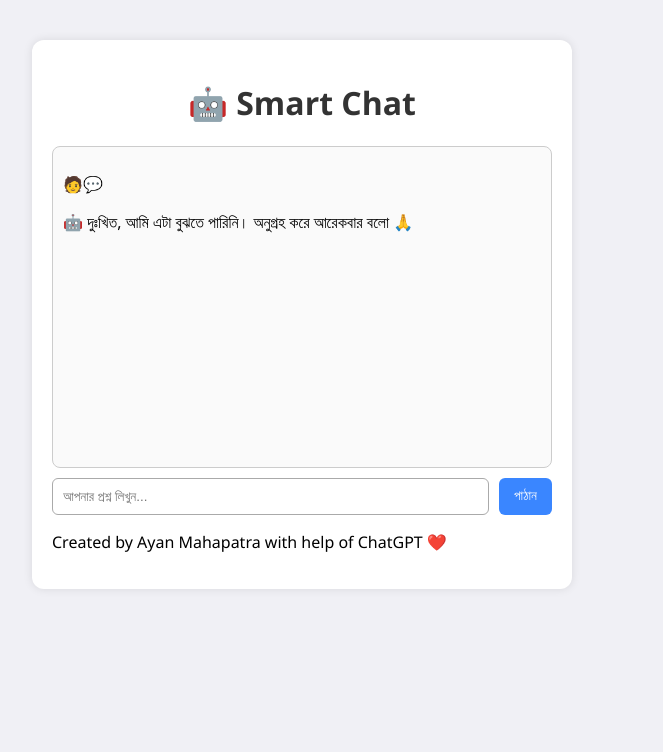
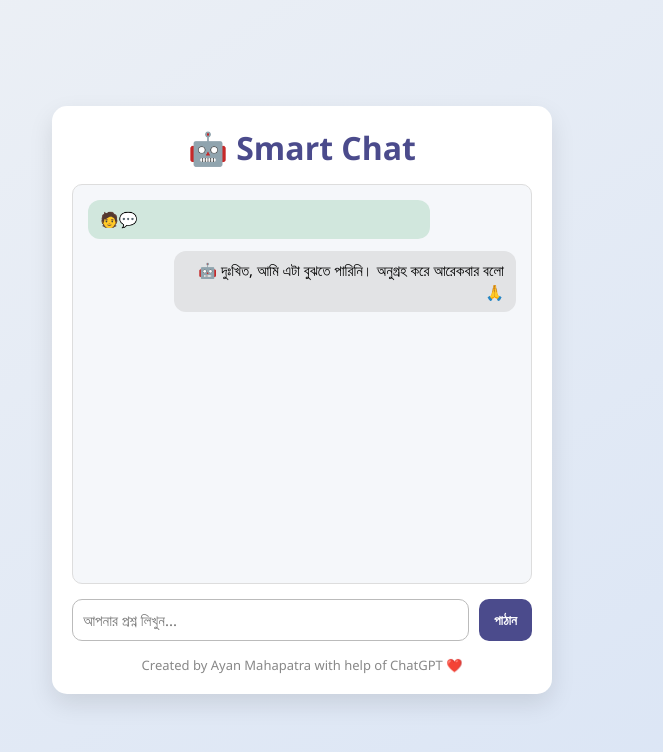
Before and after one commit to ayanmahapatra2007/Smart-chat-, a plain HTML site: page index.html in a window 1280 px wide. Both pictures are taken after a click on the button "পাঠান". Shown: the whole page, without its empty margins (338-1001 px from the left). Drawn offline with Linux system fonts and the light colour scheme.

Commit message:
Update style.css

```diff
--- a/style.css
+++ b/style.css
@@ -1,39 +1,64 @@
-body {
-  font-family: 'Segoe UI', sans-serif;
-  background: #f0f0f5;
+* {
   margin: 0;
   padding: 0;
+  box-sizing: border-box;
+  font-family: "Segoe UI", sans-serif;
+}
+
+body {
+  background: linear-gradient(to bottom right, #eef1f5, #d9e4f5);
+  display: flex;
+  justify-content: center;
+  align-items: center;
+  min-height: 100vh;
 }
 
 .container {
+  width: 95%;
   max-width: 500px;
-  margin: 40px auto;
+  background: #ffffff;
+  border-radius: 15px;
+  box-shadow: 0 10px 25px rgba(0, 0, 0, 0.1);
   padding: 20px;
-  background: white;
-  border-radius: 12px;
-  box-shadow: 0 0 10px rgba(0,0,0,0.1);
 }
 
 h1 {
   text-align: center;
-  color: #333;
-}
-
-.bio {
-  font-size: 14px;
-  color: #666;
-  text-align: center;
-  margin-bottom: 20px;
+  color: #4b4b8c;
+  margin-bottom: 15px;
 }
 
 .chat-box {
-  border: 1px solid #ccc;
-  padding: 10px;
-  height: 300px;
+  background: #f5f7fa;
+  border: 1px solid #ddd;
+  height: 400px;
   overflow-y: auto;
-  background: #fafafa;
-  border-radius: 8px;
-  margin-bottom: 10px;
+  padding: 15px;
+  border-radius: 10px;
+  margin-bottom: 15px;
+}
+
+.chat-box p {
+  margin-bottom: 12px;
+  line-height: 1.5;
+  font-size: 15px;
+}
+
+.chat-box p:nth-child(odd) {
+  background-color: #d1e7dd;
+  padding: 8px 12px;
+  border-radius: 12px;
+  max-width: 80%;
+  align-self: flex-start;
+}
+
+.chat-box p:nth-child(even) {
+  background-color: #e2e3e5;
+  padding: 8px 12px;
+  border-radius: 12px;
+  max-width: 80%;
+  margin-left: auto;
+  text-align: right;
 }
 
 .input-area {
@@ -44,19 +69,29 @@ h1 {
 input[type="text"] {
   flex: 1;
   padding: 10px;
-  border-radius: 6px;
-  border: 1px solid #aaa;
+  border-radius: 10px;
+  border: 1px solid #bbb;
+  font-size: 15px;
 }
 
 button {
+  background: #4b4b8c;
+  color: white;
   padding: 10px 15px;
   border: none;
-  background: #3a86ff;
-  color: white;
-  border-radius: 6px;
+  border-radius: 10px;
   cursor: pointer;
+  font-weight: bold;
+  transition: 0.3s;
 }
 
 button:hover {
-  background: #265ec4;
+  background: #363673;
 }
+
+.footer {
+  margin-top: 15px;
+  text-align: center;
+  font-size: 13px;
+  color: #888;
+}
```
